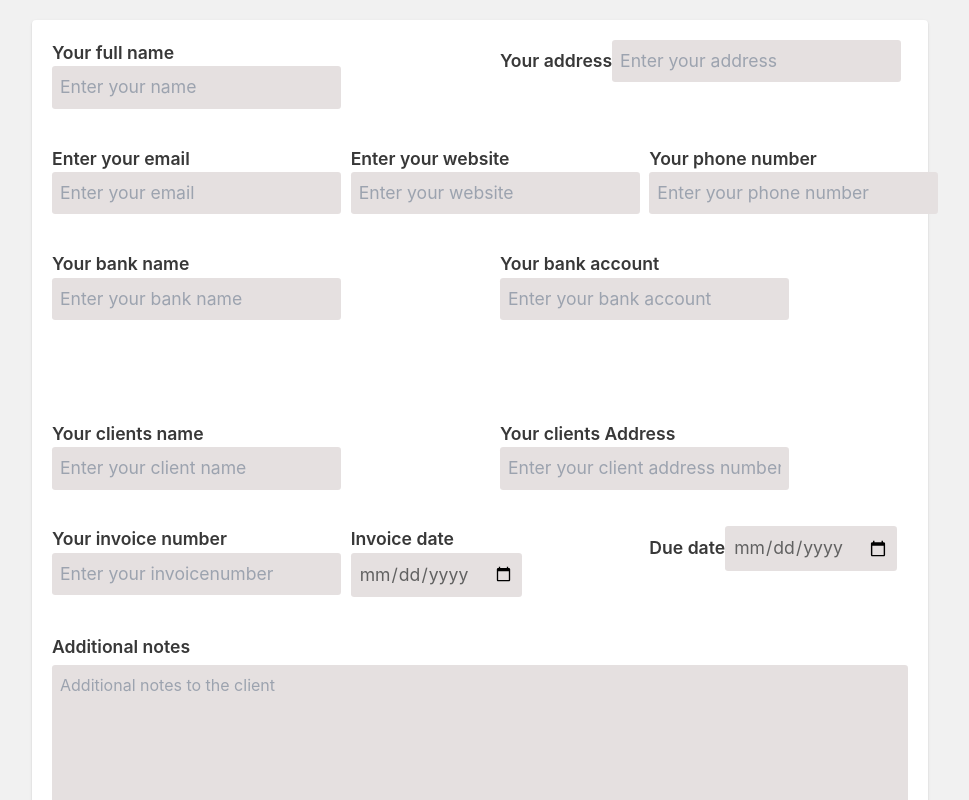
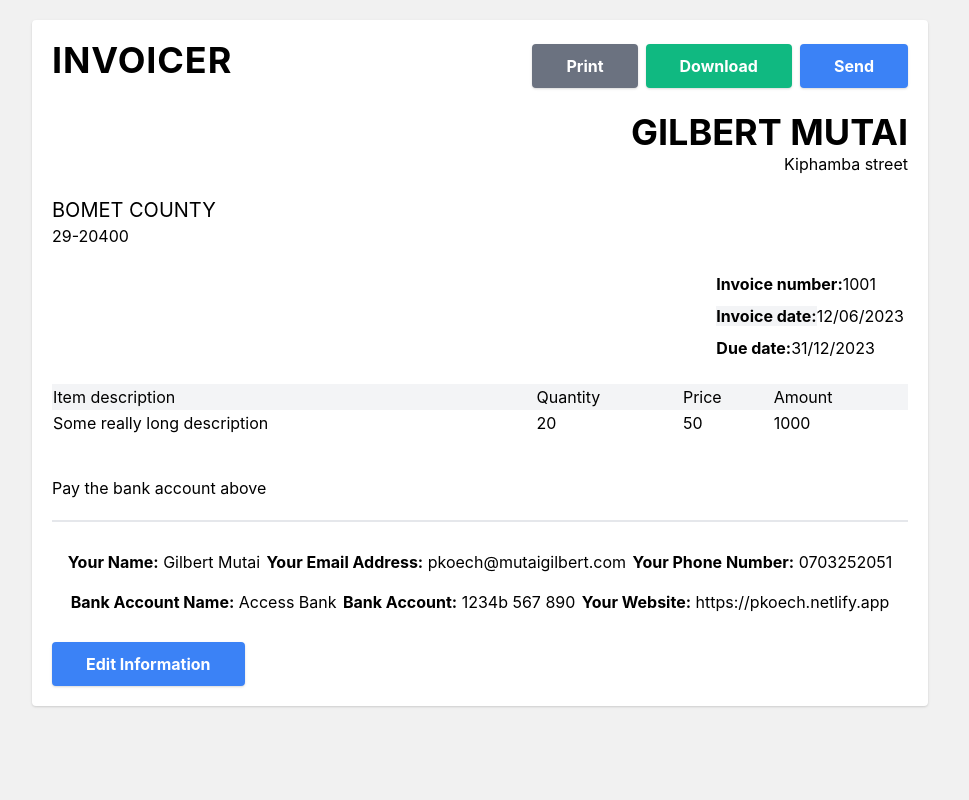
Before and after one commit to Mutai-Gilbert/Create-Invoice, a React (Create React App) app: page / in a window 1280 px wide. Shown: the top 800 px of the page, without its empty margins (160-1129 px from the left). Built offline with nearby package versions, Linux system fonts and the light colour scheme.

Commit message:
Add new files

```diff
--- a/src/App.js
+++ b/src/App.js
@@ -6,23 +6,29 @@ import Header from './components/Header';
 import MainDetails from './components/MainDetails';
 import Notes from './components/Notes';
 import Table from './components/Table';
+import TableForm from './components/TableForm';
 
 function App() {
-  const [showInvoice, setShowInvoice] = useState(false);
+  const [showInvoice, setShowInvoice] = useState(true);
 
-  const [name, setName] = useState('');
-  const [email, setEmail] = useState('');
-  const [phone, setPhone] = useState('');
-  const [address, setAddress] = useState('');
-  const [bankName, setBankName] = useState('');
-  const [bankAccount, setBankAccount] = useState('');
-  const [website, setWebsite] = useState('');
-  const [clientName, setClientName] = useState('');
-  const [clientAddress, setClientAddress] = useState('');
-  const [invoiceNumber, setInvoiceNumber] = useState('');
-  const [invoiceDate, setInvoiceDate] = useState('');
-  const [notes, setNotes] = useState('');
-  const [dueDate, setDueDate] = useState('');
+  const [name, setName] = useState('Gilbert Mutai');
+  const [email, setEmail] = useState('pkoech@mutaigilbert.com');
+  const [phone, setPhone] = useState('0703252051');
+  const [address, setAddress] = useState('Kiphamba street');
+  const [bankName, setBankName] = useState('Access Bank');
+  const [bankAccount, setBankAccount] = useState('1234b 567 890');
+  const [website, setWebsite] = useState('https://pkoech.netlify.app');
+  const [clientName, setClientName] = useState('Bomet County');
+  const [clientAddress, setClientAddress] = useState('29-20400');
+  const [invoiceNumber, setInvoiceNumber] = useState('1001');
+  const [invoiceDate, setInvoiceDate] = useState('12/06/2023');
+  const [dueDate, setDueDate] = useState('31/12/2023');
+  const [notes, setNotes] = useState('Pay the bank account above');
+
+  const [description, setDescription] = useState('');
+  const [quantity, setQuantity] = useState('');
+  const [price, setPrice] = useState('');
+  const [amount, setAmount] = useState('');
 
   const handlePrint = () => {
     window.print();
@@ -246,6 +252,17 @@ function App() {
               </div>
             </article>
 
+            {/* This is a table */}
+            <article>
+              <TableForm
+                description={description}
+                setDescription={setDescription}
+                quantity={quantity}
+                price={price}
+                amount={amount}
+              />
+            </article>
+
             <label htmlFor="notes">
               Additional notes
               {' '}
--- a/src/components/Notes.js
+++ b/src/components/Notes.js
@@ -4,7 +4,7 @@ import PropTypes from 'prop-types';
 const Notes = ({ notes }) => (
   <>
     {/* Notes  */}
-    <section className="mb-5">
+    <section className="mt-10 mb-5">
       {/* Textarea */}
       <p className="lg:w-1/2 text-justify">{notes}</p>
     </section>
--- a/src/components/Table.js
+++ b/src/components/Table.js
@@ -2,21 +2,23 @@ import React from 'react';
 
 const Table = () => (
   <>
-    <table>
+    <table width="100%">
       <thead>
-        <tr>
-          <>Item description</>
-        </tr>
-        <tr>
-          <>Quantity</>
-        </tr>
-        <tr>
-          <>Price</>
-        </tr>
-        <tr>
-          <>Amount</>
+        <tr className="bg-gray-100 p-1">
+          <td>Item description</td>
+          <td>Quantity</td>
+          <td>Price</td>
+          <td>Amount</td>
         </tr>
       </thead>
+      <tbody>
+        <tr>
+          <td>Some really long description</td>
+          <td>20</td>
+          <td>50</td>
+          <td>1000</td>
+        </tr>
+      </tbody>
     </table>
   </>
 );
--- /dev/null
+++ b/src/components/TableForm.js
@@ -0,0 +1,23 @@
+import React from 'react';
+import PropTypes from 'prop-types';
+
+const TableForm = ({ description, setDescription }) => (
+  <>
+  <div className="f;ex flex-col">
+  <label htmlFor="description">Item Description></label>
+    <input type="text" name="description" id="description" placeholder="Enter item description" value={description} onChange={(e) => setDescription(e.target.value)} />
+    <label htmlFor="quantity">Quantity</label>
+    <input type="number" name="quantity" id="quantity" />
+    <label htmlFor="price">Price</label>
+    <input type="number" name="price" id="price" />
+  </div>
+
+  </>
+);
+
+TableForm.propTypes = {
+  description: PropTypes.string.isRequired,
+  setDescription: PropTypes.func.isRequired,
+};
+
+export default TableForm;
```
